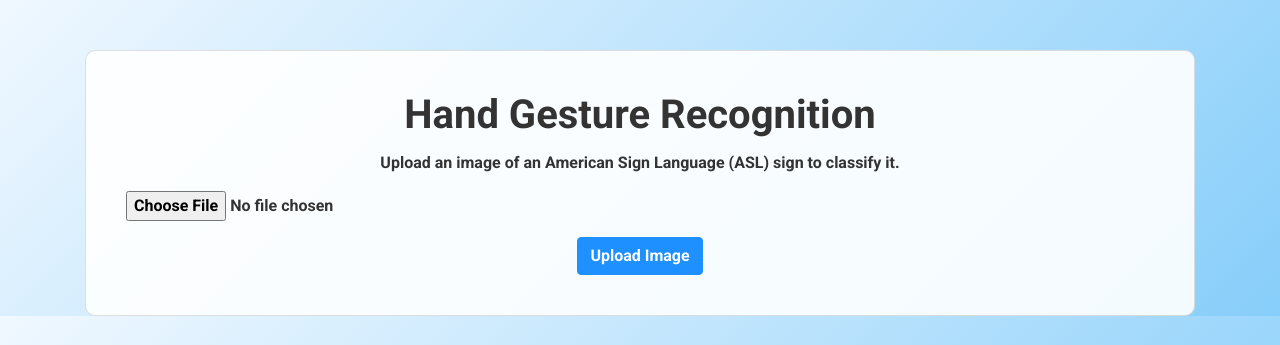
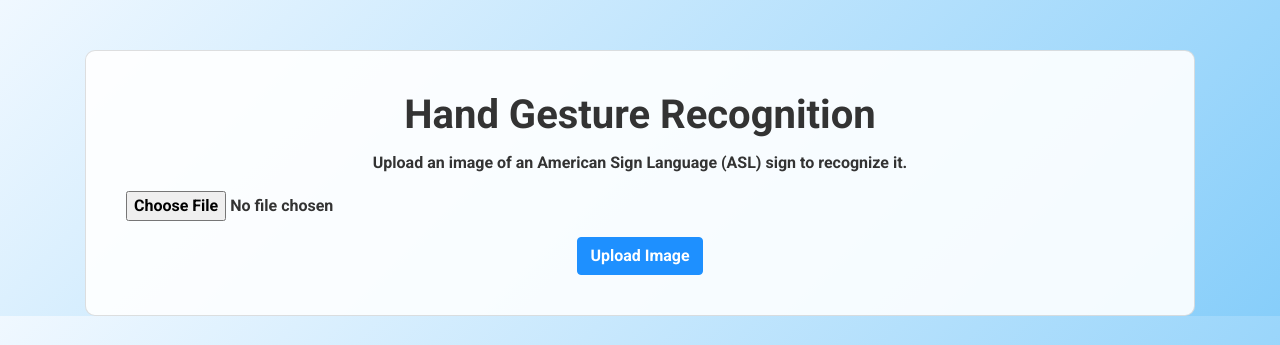
Before and after one commit to Rani1303/Gesture_Refactor_and_Integration, a Flask app: page / in a window 1280 px wide. Shown: the top 345 px of the page. Run offline with Flask 3, Linux system fonts and the light colour scheme; some libraries are stand-ins or nearby versions.

Commit message:
updated changes

```diff
--- a/app.py
+++ b/app.py
@@ -2,7 +2,6 @@ from flask import Flask, request, render_template, redirect, url_for
 from werkzeug.utils import secure_filename
 import os
 import numpy as np
-from keras.preprocessing import image
 from keras.models import load_model
 from PIL import Image
 
--- a/templates/index.html
+++ b/templates/index.html
@@ -36,7 +36,7 @@
         <div class="card">
             <div class="card-body">
                 <h1 class="card-title">Hand Gesture Recognition</h1>
-                <p class="card-text">Upload an image of an American Sign Language (ASL) sign to classify it.</p>
+                <p class="card-text">Upload an image of an American Sign Language (ASL) sign to recognize it.</p>
                 <form action="{{ url_for('upload') }}" method="post" enctype="multipart/form-data">
                     <div class="form-group">
                         <input type="file" name="file" class="form-control-file">
```
